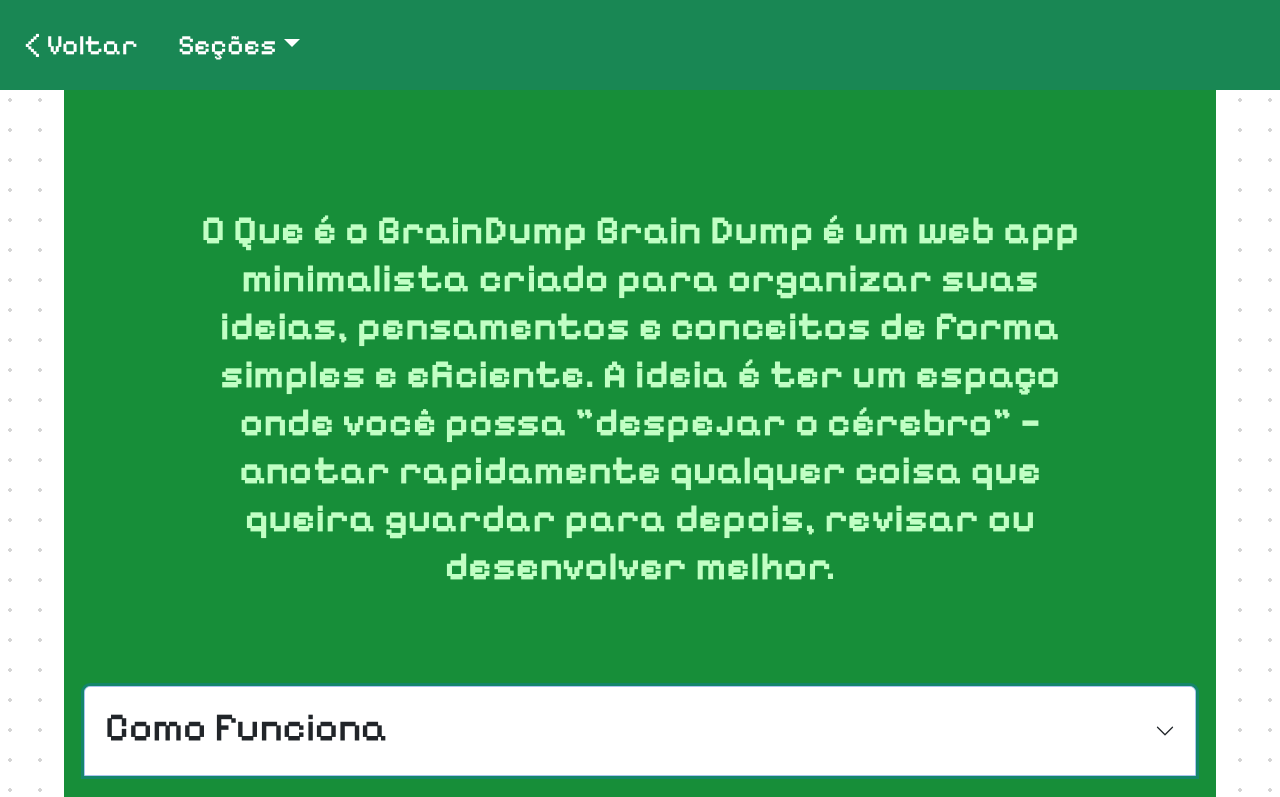
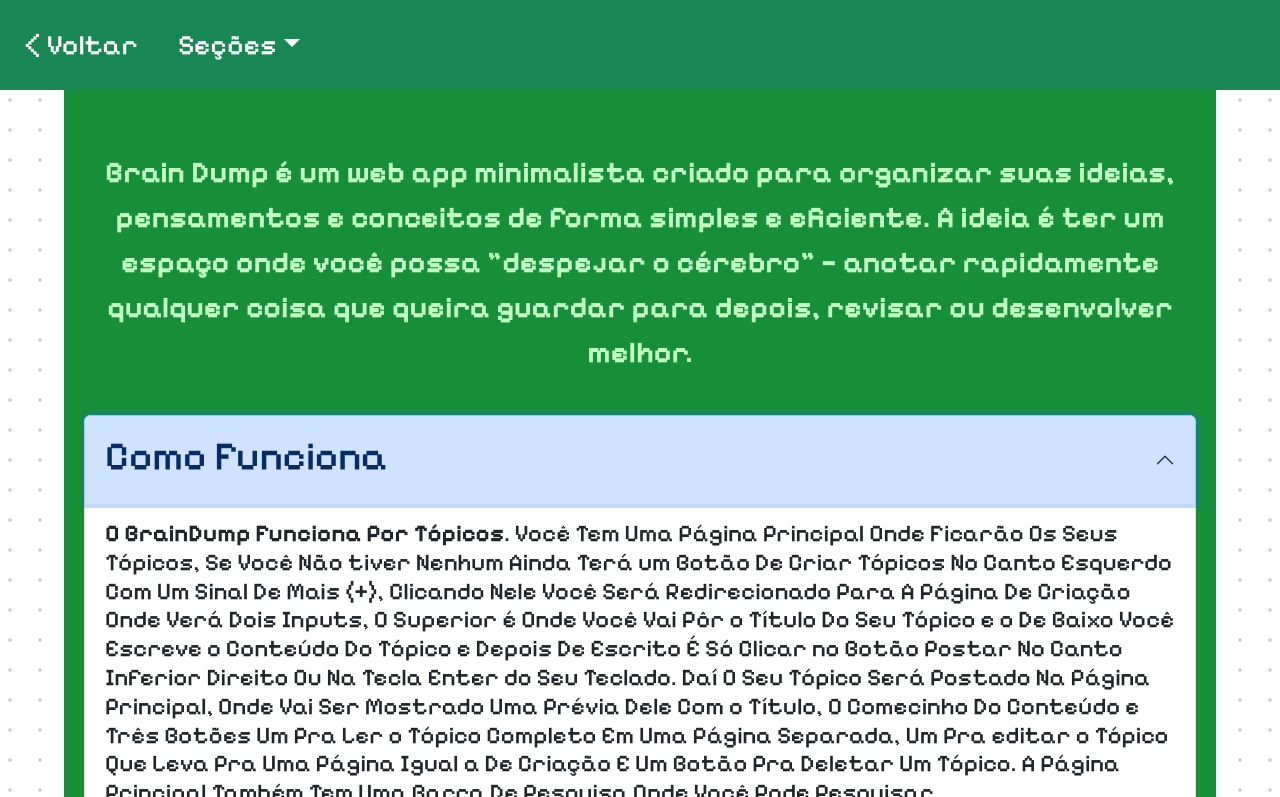
Before and after one commit to davilealdev/BraindumpPage, a plain HTML site: page whatis.html in a window 1280 px wide. Both pictures are taken after a click on the button "Como Funciona". Shown: the top 797 px of the page. Drawn offline with nearby package versions, Linux system fonts and the light colour scheme.

Commit message:
Mudanças Rápidas

```diff
--- a/whatis.css
+++ b/src/whatis.css
@@ -39,12 +39,9 @@
 
     text-align: center;
 
-    padding: 6em;
+    padding: 40px 10px 40px 10px;
+    color: rgb(193, 255, 196);
+    font-weight: 700;
+    font-size: 30px;
 
-    & h1{
-        margin: 0px;
-        padding: 0px;
-        color: rgb(193, 255, 196);
-        font-weight: 700;
-    }
 }
--- a/whatis.html
+++ b/whatis.html
@@ -5,7 +5,7 @@
     <meta name="viewport" content="width=device-width, initial-scale=1.0">
     <title>O Que é O Brain Dump</title>
 
-    <link rel="stylesheet" href="whatis.css">
+    <link rel="stylesheet" href="src/whatis.css">
     <link rel="shortcut icon" href="images/Randonetheone.png" type="image/x-icon">
      <link href="https://cdn.jsdelivr.net/npm/bootstrap@5.3.8/dist/css/bootstrap.min.css" rel="stylesheet" integrity="sha384-sRIl4kxILFvY47J16cr9ZwB07vP4J8+LH7qKQnuqkuIAvNWLzeN8tE5YBujZqJLB" crossorigin="anonymous">
 
@@ -54,12 +54,8 @@
     <main>
 
       <div class="hero">
-      <h1>O Que é o BrainDump
-
 Brain Dump é um web app minimalista criado para organizar suas ideias, pensamentos e conceitos de forma simples e eficiente. A ideia é ter um espaço onde você possa "despejar o cérebro" — anotar rapidamente qualquer coisa que queira guardar para depois, revisar ou desenvolver melhor.
 
-
- </h1>
     </div>
 
 
@@ -73,9 +69,9 @@
       </button>
     </h2>
 
-    <div id="collapseOne" class="accordion-collapse collapse show" data-bs-parent="#accordionExample">
+    <div id="collapseOne" class="accordion-collapse collapse " data-bs-parent="#accordionExample">
       <div class="accordion-body">
-        <strong><h2>O BrainDump Funciona Por Tópicos</strong>. Você Tem Uma Página Principal Onde Ficarão Os Seus Tópicos, Se Você Não tiver Nenhum Ainda Terá um Botão De Criar Tópicos No Canto Esquerdo Com Um Sinal De Mais (+), Clicando Nele Você Será Redirecionado Para A Página De Criação Onde Verá Dois Inputs, O Superior é Onde Você Vai Pôr o Título Do Seu Tópico e o De Baixo Você Escreve o Conteúdo Do Tópico e Depois De Escrito É Só Clicar no Botão Postar No Canto Inferior Direito Ou Na Tecla Enter do Seu Teclado. Daí O Seu Tópico Será Postado Na Página Principal, Onde Vai Ser Mostrado Uma Prévia Dele Com o Título, O Comecinho Do Conteúdo e Três Botões Um Pra Ler o Tópico Completo Em Uma Página Separada, Um Pra editar o Tópico Que Leva Pra Uma Página Igual a De Criação E Um Botão Pra Deletar Um Tópico. A Página Principal Também Tem Uma Barra De Pesquisa Onde Você Pode Pesquisar </h2>
+        <strong><h4>O BrainDump Funciona Por Tópicos</strong>. Você Tem Uma Página Principal Onde Ficarão Os Seus Tópicos, Se Você Não tiver Nenhum Ainda Terá um Botão De Criar Tópicos No Canto Esquerdo Com Um Sinal De Mais (+), Clicando Nele Você Será Redirecionado Para A Página De Criação Onde Verá Dois Inputs, O Superior é Onde Você Vai Pôr o Título Do Seu Tópico e o De Baixo Você Escreve o Conteúdo Do Tópico e Depois De Escrito É Só Clicar no Botão Postar No Canto Inferior Direito Ou Na Tecla Enter do Seu Teclado. Daí O Seu Tópico Será Postado Na Página Principal, Onde Vai Ser Mostrado Uma Prévia Dele Com o Título, O Comecinho Do Conteúdo e Três Botões Um Pra Ler o Tópico Completo Em Uma Página Separada, Um Pra editar o Tópico Que Leva Pra Uma Página Igual a De Criação E Um Botão Pra Deletar Um Tópico. A Página Principal Também Tem Uma Barra De Pesquisa Onde Você Pode Pesquisar </h4>
       </div>
     </div>
 
@@ -84,12 +80,12 @@
   <div class="accordion-item">
     <h2 class="accordion-header">
       <button class="accordion-button collapsed" type="button" data-bs-toggle="collapse" data-bs-target="#collapseTwo" aria-expanded="false" aria-controls="collapseTwo">
-        Accordion Item #2
+        <h1>Como Foi Feito</h1>
       </button>
     </h2>
     <div id="collapseTwo" class="accordion-collapse collapse" data-bs-parent="#accordionExample">
       <div class="accordion-body">
-        <strong>This is the second item’s accordion body.</strong> It is hidden by default, until the collapse plugin adds the appropriate classes that we use to style each element. These classes control the overall appearance, as well as the showing and hiding via CSS transitions. You can modify any of this with custom CSS or overriding our default variables. It’s also worth noting that just about any HTML can go within the <code>.accordion-body</code>, though the transition does limit overflow.
+        <h4><strong>O BrainDump Atualmente É Feito Só Com HTML,CSS E Javascript (ES6)</strong>. Sem Usar Nenhum Framework Além Do Electron Que Utilizei Pra Versão Desktop Do BrainDump E Isso é Feito De Propósito Porque o Intuito de Muitos Projetos Que Eu Faço é que Você Possa Clonar Na Sua Máquina e Fazer Sua Própria Versão, Principalemente Para iniciantes Aprenderem Git e a Mecher Em Projetos Já Iniciados.Agora Falando Tecnicamente, O Braindump é Dívido Por Arquivos HTML pra Cada Página Com um Nome Bem Indicativo Do Intuito Dela. Exemplo: create.html pra criar os tópicos, index.html Para a Página Principal Com Os Posts e etc, O Nome Dos Arquivos js e css são os mesmos dos Arquivos HTML, os Arquivos css estão na pasta "/styles" e os arquivos javascript estão na pasta "/js"  </h4>
       </div>
     </div>
   </div>
```
Also changed, not shown: index.html (+3 -7 lines).
